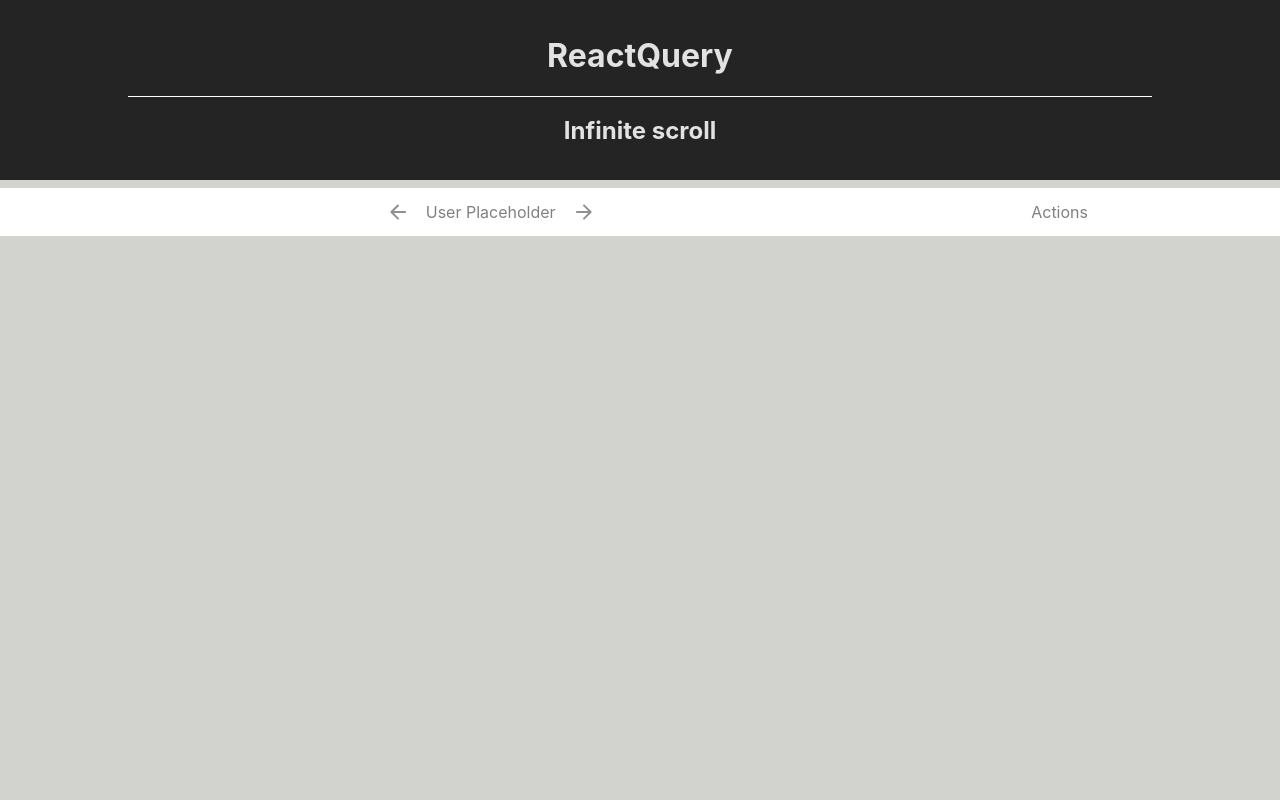
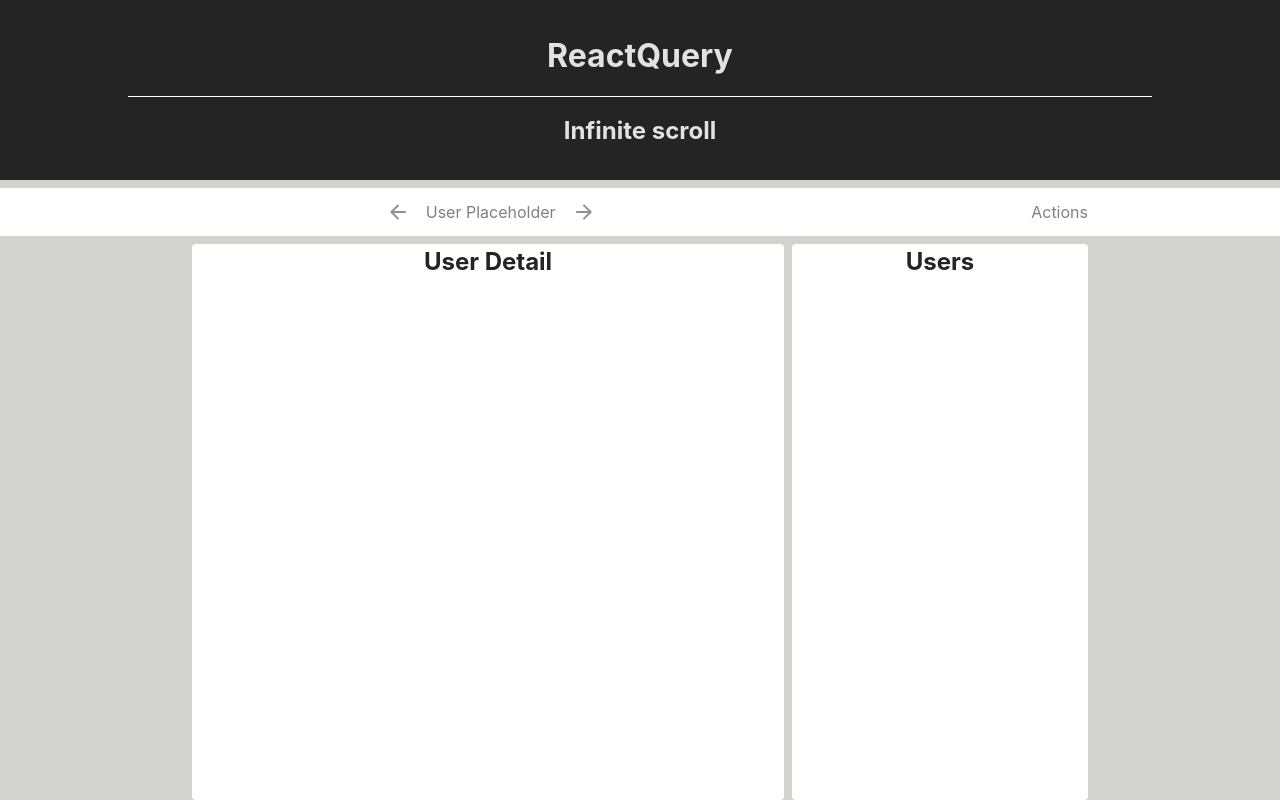
Before and after one commit to tictools/react-query-infinite-scroll, a React (Vite) app: page / in a window 1280 px wide. Built offline with nearby package versions, Linux system fonts and the light colour scheme.

Commit message:
feat: add first iteration for main content component

```diff
--- a/src/App.jsx
+++ b/src/App.jsx
@@ -1,11 +1,13 @@
 import "./App.module.css";
 import { Header, Subheader } from "./components/";
+import { MainContent } from "./components/MainContent";
 
 function App() {
   return (
     <>
       <Header />
       <Subheader />
+      <MainContent />
     </>
   );
 }
--- /dev/null
+++ b/src/components/MainContent/MainContent.jsx
@@ -0,0 +1,12 @@
+import styles from "./MainContent.module.css";
+import { UserDetail } from "./components/UserDetail/UserDetail";
+import { UsersList } from "./components/UsersList/UsersList";
+
+export const MainContent = () => {
+  return (
+    <main className={styles["wrapper"]}>
+      <UserDetail />
+      <UsersList />
+    </main>
+  );
+};
--- /dev/null
+++ b/src/components/MainContent/MainContent.module.css
@@ -0,0 +1,7 @@
+.wrapper {
+  display: grid;
+  gap: 0.5rem;
+  grid-template-columns: 8fr 4fr;
+  margin-top: 0.5rem;
+  padding: 0 12rem;
+}
--- /dev/null
+++ b/src/components/MainContent/components/UserDetail/UserDetail.jsx
@@ -0,0 +1,9 @@
+import styles from "./UserDetail.module.css";
+
+export const UserDetail = () => {
+  return (
+    <section className={styles["wrapper"]}>
+      <h2 className={styles["header"]}>User Detail</h2>
+    </section>
+  );
+};
--- /dev/null
+++ b/src/components/MainContent/components/UserDetail/UserDetail.module.css
@@ -0,0 +1,9 @@
+.wrapper {
+  color: #242424;
+  background-color: white;
+  border-radius: 0.25rem;
+}
+
+.header {
+  text-align: center;
+}
--- /dev/null
+++ b/src/components/MainContent/components/UserDetail/index.js
@@ -0,0 +1 @@
+export { UserDetail } from "./UserDetail";
--- /dev/null
+++ b/src/components/MainContent/components/UsersList/UsersList.jsx
@@ -0,0 +1,9 @@
+import styles from "./UsersList.module.css";
+
+export const UsersList = () => {
+  return (
+    <aside className={styles["wrapper"]}>
+      <h2 className={styles["header"]}>Users</h2>
+    </aside>
+  );
+};
--- /dev/null
+++ b/src/components/MainContent/components/UsersList/UsersList.module.css
@@ -0,0 +1,9 @@
+.wrapper {
+  color: #242424;
+  background-color: white;
+  border-radius: 0.25rem;
+}
+
+.header {
+  text-align: center;
+}
--- /dev/null
+++ b/src/components/MainContent/components/UsersList/index.js
@@ -0,0 +1 @@
+export { UsersList } from "./UsersList";
--- /dev/null
+++ b/src/components/MainContent/components/index.js
@@ -0,0 +1,2 @@
+export { UserDetail } from "./UserDetail";
+export { UsersList } from "./UsersList";
--- /dev/null
+++ b/src/components/MainContent/index.js
@@ -0,0 +1 @@
+export { MainContent } from "./MainContent";
```
